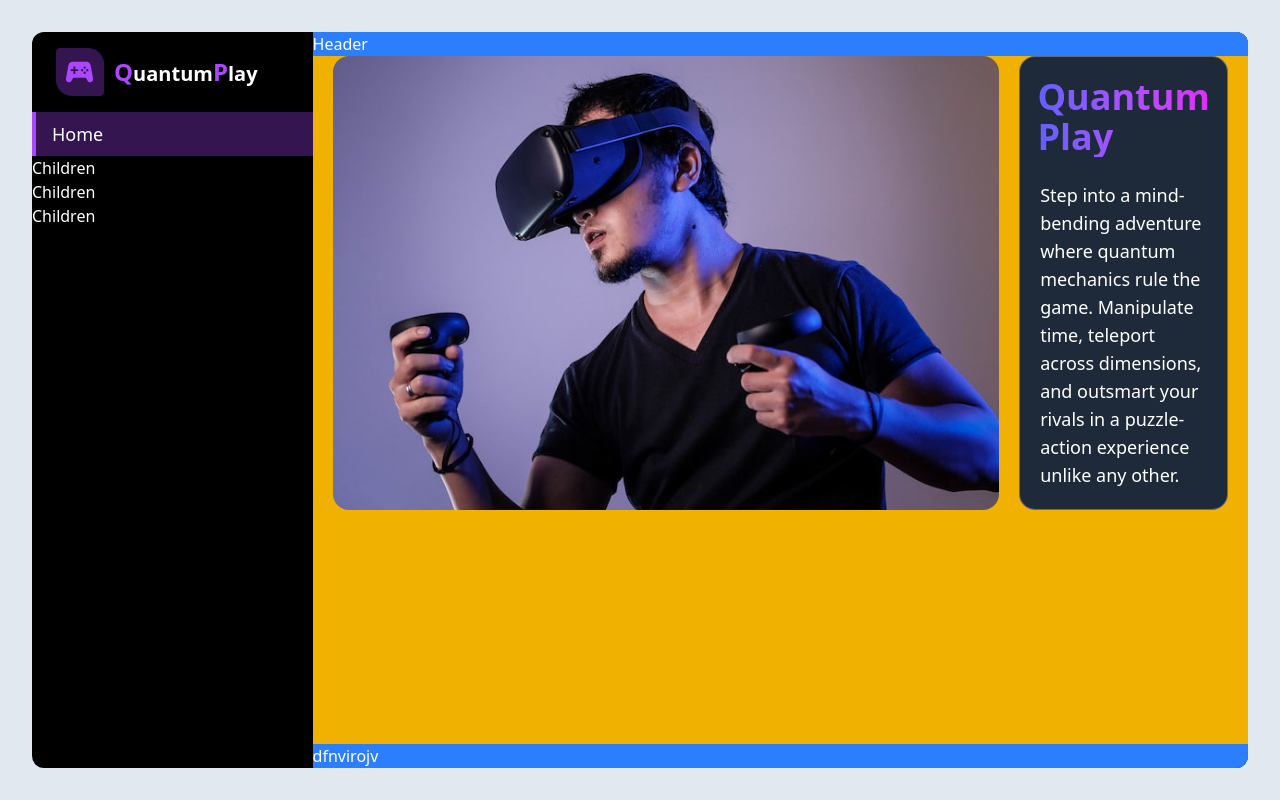
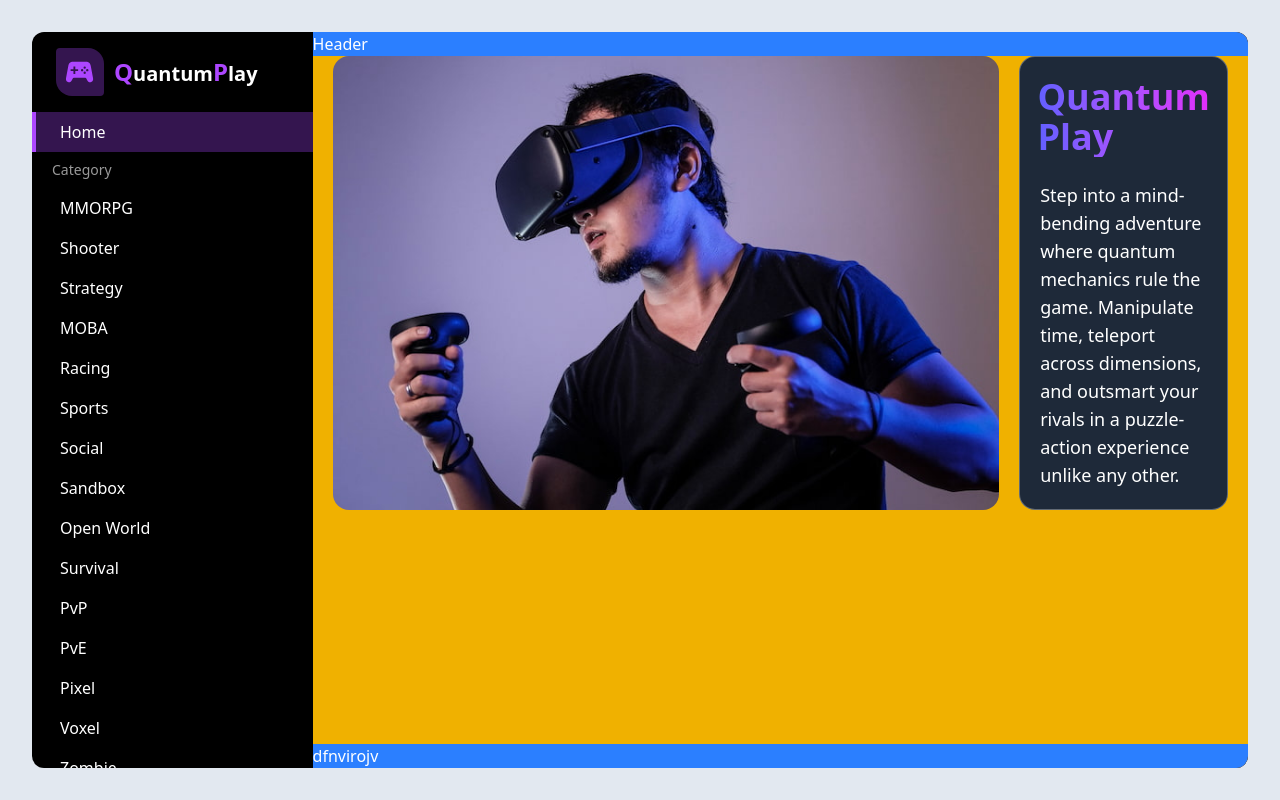
Before and after one commit to code-with-naimish/react-quantum-play, a React (Vite) app: page / in a window 1280 px wide. Built offline with nearby package versions, Linux system fonts and the light colour scheme.

Commit message:
ui progress

```diff
--- a/src/components/main-layout/side-nav.tsx
+++ b/src/components/main-layout/side-nav.tsx
@@ -22,7 +22,22 @@ const SideNav = () => {
             </NavLink>
             :
             <>
-              Children</>
+              <span className="!pl-4 nav-link border-transparent !text-sm opacity-60 ">{val.label}</span>
+
+              {val.children.map((val2, i2) => {
+                return <NavLink key={i2}
+                  to={{
+                    pathname: val2?.path
+                  }}
+                  className={({ isActive }) =>
+                    isActive ? "nav-link active-nav-link " : "nav-link inactive-nav-link "
+                  }
+                >
+                  {val2?.label}
+                </NavLink>
+              })}
+
+            </>
           }
 
 
--- a/src/index.css
+++ b/src/index.css
@@ -7,7 +7,7 @@
 }
 
 :root {
-  color-scheme: dark light;
+  color-scheme: dark;
 }
 
 .custom-container {
@@ -23,7 +23,7 @@
 }
 
 .nav-link {
-  @apply px-4 py-2 w-full block text-lg font-medium border-l-4;
+  @apply px-6 py-2 w-full block text-base font-medium border-l-4;
 }
 
 .active-nav-link {
```
